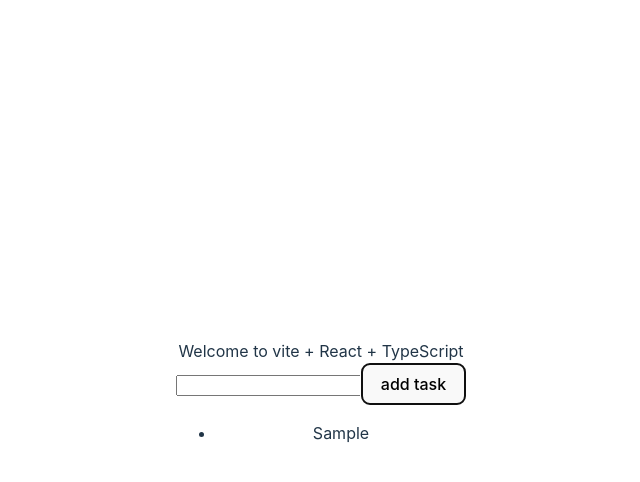
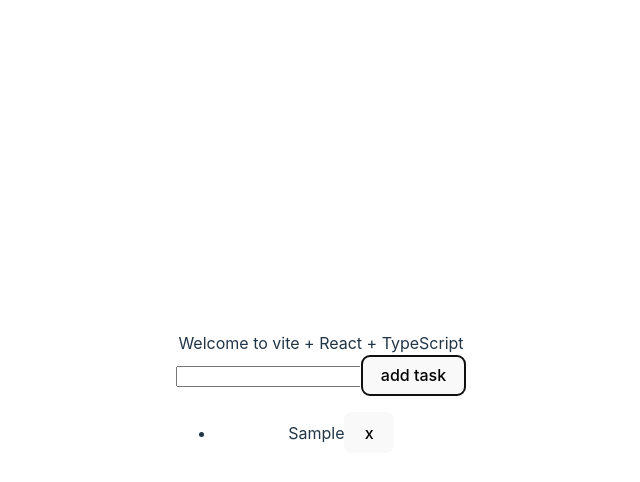
Before and after one commit to syk22/MyMemo, a React (Vite) app: page / in a window 1280 px wide. Both pictures are taken after typing "Sample" into the empty fields and a click on the button "add task". Shown: the top 482 px of the page, without its empty margins (319-959 px from the left). Built offline with nearby package versions, Linux system fonts and the light colour scheme.

Commit message:
ToDo task

```diff
--- a/src/App.tsx
+++ b/src/App.tsx
@@ -1,29 +1,55 @@
-import { useState } from 'react'
-import './App.css'
+import { useState } from 'react';
+import './App.css';
 
+type ToDo = {
+  value: string;
+  readonly id: number;
+  // checked: boolean;
+  isRemoved: boolean;
+};
+
+let idCount = 0;
 
 export const App = () => {
-  const [task, setTask] = useState<string>("");
-  const [taskArray, setTaskArray] = useState<string[]>([]);
+  const [task, setTask] = useState<string>('');
+  const [taskArray, setTaskArray] = useState<ToDo[]>([]);
+
   const createTask = () => {
-    setTaskArray(() => taskArray.concat(task));
-    setTask(() => "");
-  }
+    idCount++;
+    const addTask: ToDo = {
+      value: task,
+      id: idCount,
+      isRemoved: false,
+    };
+    setTaskArray((prev) => [...prev, addTask]);
+    setTask(() => '');
+  };
+  const removeTask = (index: number) => {
+    setTaskArray((prev) => prev.filter((t) => t.id !== index));
+  };
+
   let tasks: JSX.Element[] | undefined;
   if (taskArray.length > 0) {
-    tasks = taskArray.map((v, i) => {
-      return (<li key={i.toString()+v.toString()}>{v}</li>);
+    tasks = taskArray.map((v) => {
+      return (
+        <li key={v.id.toString()}>
+          {v.value}
+          <button onClick={() => removeTask(v.id)}>x</button>
+        </li>
+      );
     });
   }
 
   return (
     <>
       <header>Welcome to vite + React + TypeScript</header>
-      <input type='input' value={task} onChange={event=>setTask(event.target.value)}/>
+      <input
+        type="input"
+        value={task}
+        onChange={(event) => setTask(event.target.value)}
+      />
       <button onClick={createTask}>add task</button>
-      <ul>
-        {tasks}
-      </ul>
+      <ul>{tasks}</ul>
     </>
   );
-}
+};
```
